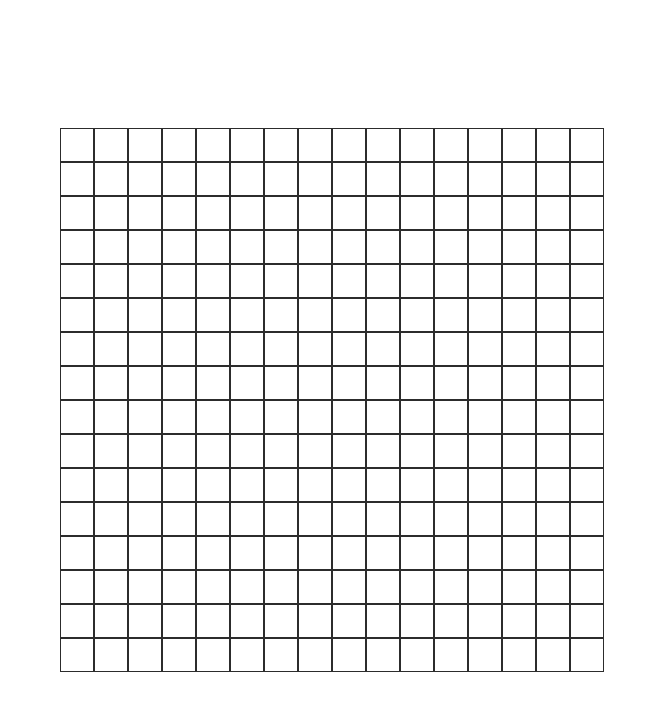
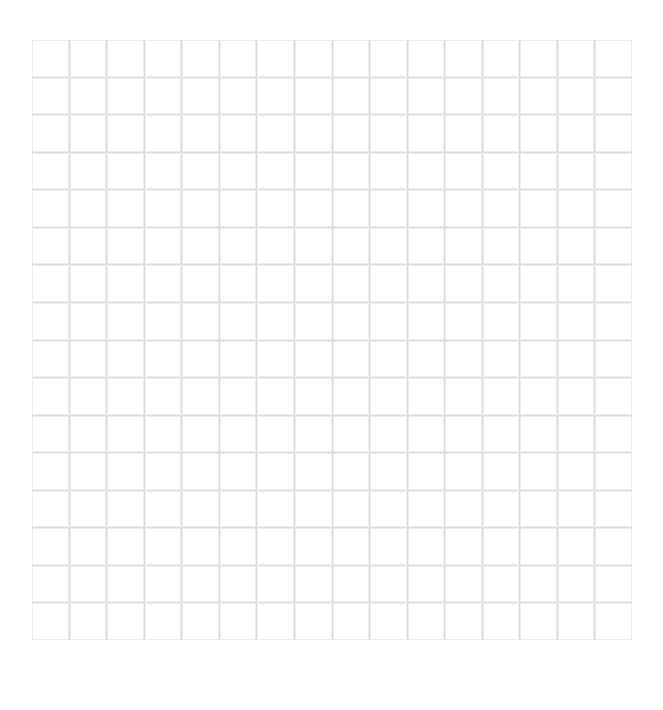
Before and after one commit to SydBrain/etch-a-sketch, a plain HTML site: page index.html in a window 1280 px wide. Shown: the whole page, without its empty margins (308-971 px from the left). Drawn offline with Linux system fonts and the light colour scheme.

Commit message:
Basic grid functionality completed

```diff
--- a/css/style.css
+++ b/css/style.css
@@ -1,6 +1,8 @@
-:root {
-  --grid-rows: 1;
-  --grid-cols: 1;
+body,
+html {
+  height: 100%;
+  margin: 0;
+  font-family: Arial, sans-serif;
 }
 
 /*
@@ -74,17 +76,29 @@ h6 {
 
 main {
   display: grid;
-  height: 100vh;
   place-items: center;
 }
 
-#grid_container {
+#grid-container {
   display: grid;
-  grid-template-rows: repeat(var(--grid-rows), 1fr);
-  grid-template-columns: repeat(var(--grid-cols), 1fr);
+  grid-template-columns: repeat(16, 1fr);
+  grid-gap: 1px;
+  width: 90vw;
+  height: 90vw;
+  /* Make it square */
+  max-width: 600px;
+  /* Optional: Maximum width you desire */
+  max-height: 600px;
+  /* Optional: Corresponding maximum height */
+  margin: 5vh auto;
+  /* Centers the grid */
+  background-color: #ddd;
+  /* A background color to show the gaps */
 }
 
 .grid-item {
-  border: 1px solid #2c2c2c;
-  padding: 1rem;
+  background-color: #fff;
+  border: 1px solid #eee;
+  height: 100%;
+  width: 100%;
 }
--- a/index.html
+++ b/index.html
@@ -11,7 +11,7 @@
 
 <body>
     <main>
-        <div id="grid_container"></div>
+        <div id="grid-container"></div>
     </main>
 </body>
 
--- a/index.js
+++ b/index.js
@@ -1,17 +1,28 @@
 document.addEventListener('DOMContentLoaded', () => {
 
-    // DOM elements
-    const [gridContainer] = ['#grid_container'].map(selector => document.querySelector(selector));
+    generateGrid(16);
 
-    generateGrid(16, 16);
+    document.getElementById("grid-container").addEventListener("mouseover", function (event) {
+        if (event.target.classList.contains("grid-item")) {
+            event.target.style.backgroundColor = "gray";
+        }
+    });
+})
 
-    function generateGrid(cols, rows) {
-        gridContainer.style.setProperty('--grid-rows', rows);
-        gridContainer.style.setProperty('--grid-cols', cols);
-        for (let c = 0; c < (rows * cols); c++) {
-            let cell = document.createElement('div');
-            cell.classList.add('grid-item');
-            gridContainer.appendChild(cell);
-        }
+function generateGrid(size) {
+    resetGrid();
+
+    const gridContainer = document.getElementById("grid-container");
+    gridContainer.style.gridTemplateColumns = `repeat(${size}, 1fr)`;
+
+    for (let i = 0; i < size * size; i++) {
+        const gridItem = document.createElement("div");
+        gridItem.classList.add("grid-item");
+        gridContainer.appendChild(gridItem);
     }
-})
+}
+
+function resetGrid() {
+    const gridElements = document.querySelectorAll('.grid-item');
+    gridElements.forEach(element => element.remove());
+}
```
